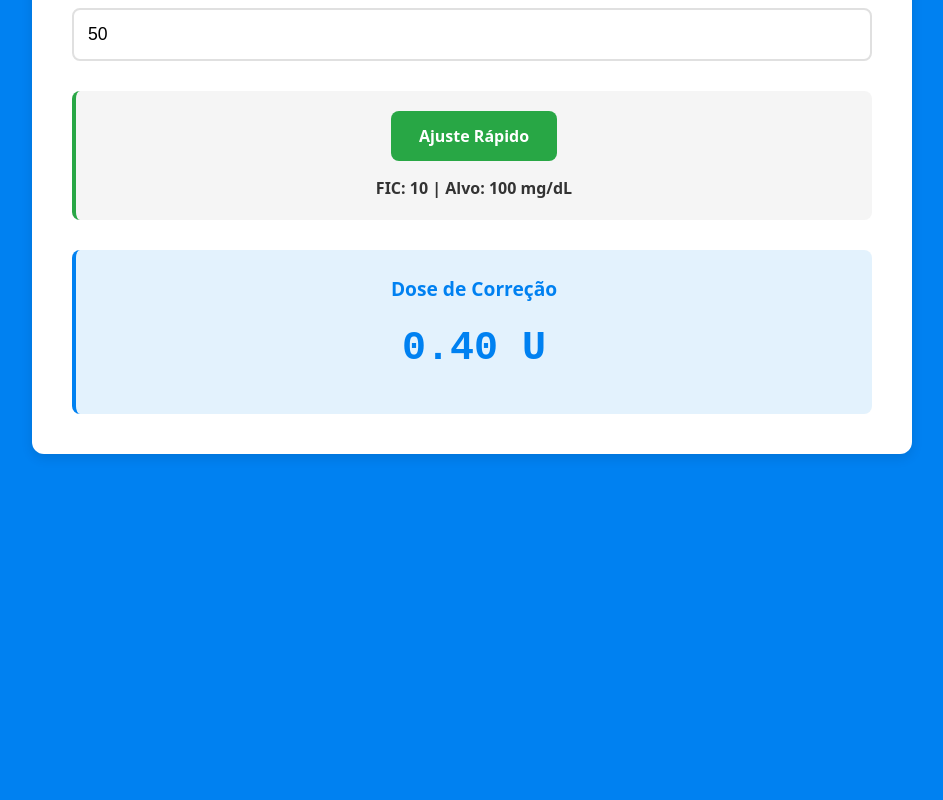
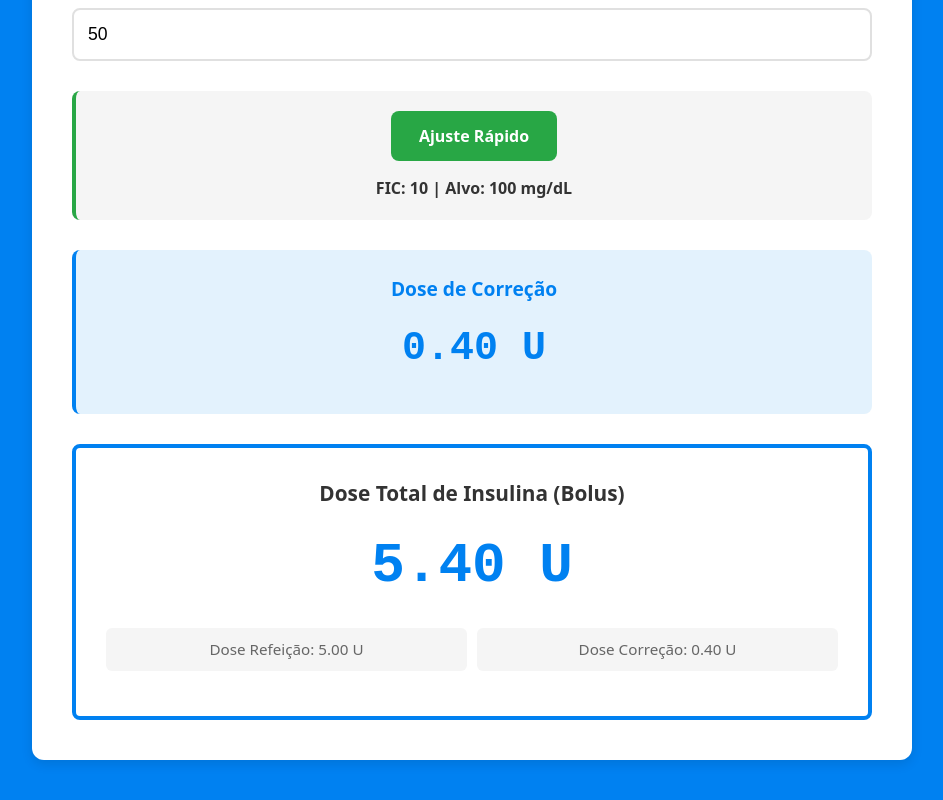
Before and after one commit to thiagoperest/desenvolvimento-react-DR4_TP2, a React (Vite) app: page /mini-projeto in a window 1280 px wide. Shown: the part 729-1529 px from the top of the page, without its empty margins (168-1111 px from the left). Before the commit the page ends 1223 px from the top, so only its background shows below. Built offline with nearby package versions, Linux system fonts and the light colour scheme.

Commit message:
feat: add passo 6 mini projeto

```diff
--- a/src/components/PainelGlicemico.css
+++ b/src/components/PainelGlicemico.css
@@ -107,3 +107,54 @@
   font-size: 0.9rem;
   font-style: italic;
 }
+
+.dose-total {
+  margin-top: 30px;
+  padding: 30px;
+  background: white;
+  border-radius: 8px;
+  border: 4px solid #0081f1;
+  text-align: center;
+  transition: border-color 0.3s ease;
+}
+
+.dose-total h3 {
+  margin: 0 0 15px 0;
+  color: #333;
+  font-size: 1.3rem;
+}
+
+.dose-total-valor {
+  font-size: 3.5rem;
+  font-weight: bold;
+  color: #0081f1;
+  margin: 0 0 20px 0;
+  font-family: monospace;
+}
+
+.dose-detalhes {
+  display: grid;
+  grid-template-columns: repeat(auto-fit, minmax(150px, 1fr));
+  gap: 10px;
+  margin-bottom: 15px;
+}
+
+.dose-detalhes p {
+  margin: 0;
+  padding: 10px;
+  background: #f5f5f5;
+  border-radius: 6px;
+  color: #666;
+  font-size: 0.95rem;
+}
+
+.dose-alerta {
+  margin: 15px 0 0 0;
+  padding: 12px;
+  background: #ffebee;
+  border-left: 4px solid #f44336;
+  border-radius: 4px;
+  color: #c62828;
+  font-weight: 600;
+  font-size: 0.95rem;
+}
--- a/src/components/PainelGlicemico.jsx
+++ b/src/components/PainelGlicemico.jsx
@@ -1,4 +1,4 @@
-import { useState, useEffect, useMemo, useContext } from 'react'
+import { useState, useEffect, useMemo, useContext, useRef, useLayoutEffect } from 'react'
 import { FatorContext } from '../contexts/FatorContext'
 import './PainelGlicemico.css'
 
@@ -29,6 +29,21 @@ export default function PainelGlicemico() {
     }
     return diferenca / FSI
   }, [glicemiaAtual, fatores.alvo])
+
+  const doseRefeicao = carboidratosRefeicao / fatores.fic
+  const doseTotal = doseRefeicao + doseCorretiva
+
+  const doseTotalRef = useRef(null)
+
+  useLayoutEffect(() => {
+    if (doseTotalRef.current && doseTotal > 15) {
+      doseTotalRef.current.style.borderColor = 'red'
+      doseTotalRef.current.style.borderWidth = '4px'
+    } else if (doseTotalRef.current) {
+      doseTotalRef.current.style.borderColor = '#0081f1'
+      doseTotalRef.current.style.borderWidth = '4px'
+    }
+  }, [doseTotal])
 
   return (
     <div className="painel-glicemico">
@@ -72,6 +87,18 @@ export default function PainelGlicemico() {
           <p className="dose-info">Glicemia dentro ou abaixo do alvo. Sem correção necessária.</p>
         )}
       </div>
+
+      <div className="dose-total" ref={doseTotalRef}>
+        <h3>Dose Total de Insulina (Bolus)</h3>
+        <p className="dose-total-valor">{doseTotal.toFixed(2)} U</p>
+        <div className="dose-detalhes">
+          <p>Dose Refeição: {doseRefeicao.toFixed(2)} U</p>
+          <p>Dose Correção: {doseCorretiva.toFixed(2)} U</p>
+        </div>
+        {doseTotal > 15 && (
+          <p className="dose-alerta">ATENÇÃO: Dose alta! Verifique os valores.</p>
+        )}
+      </div>
     </div>
   )
 }
```
